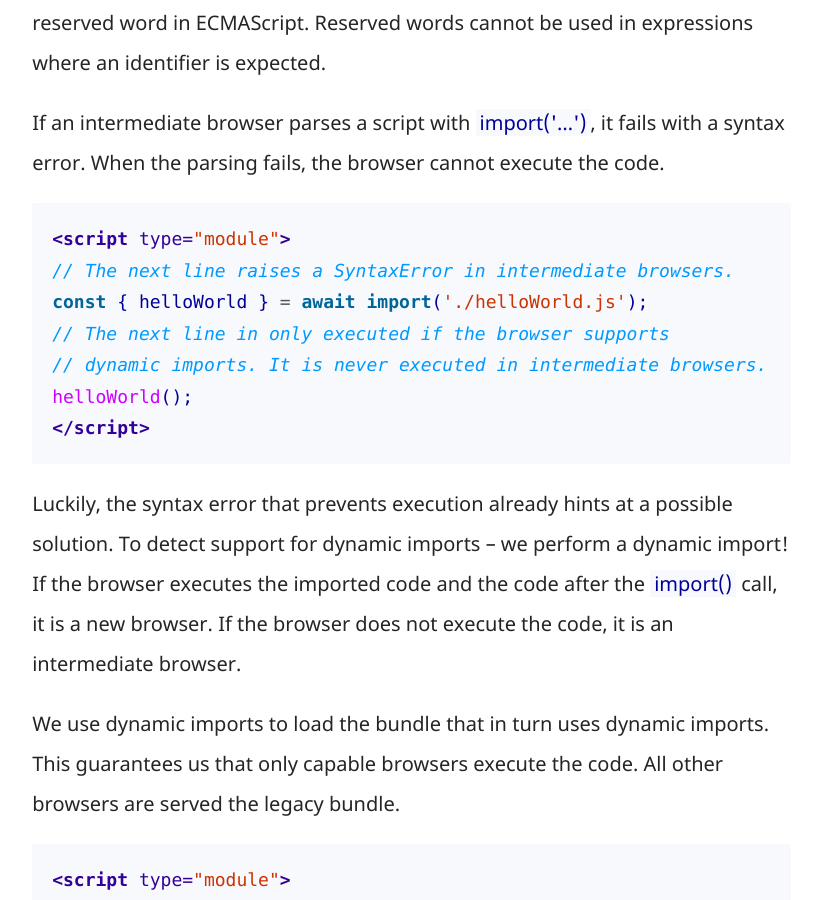
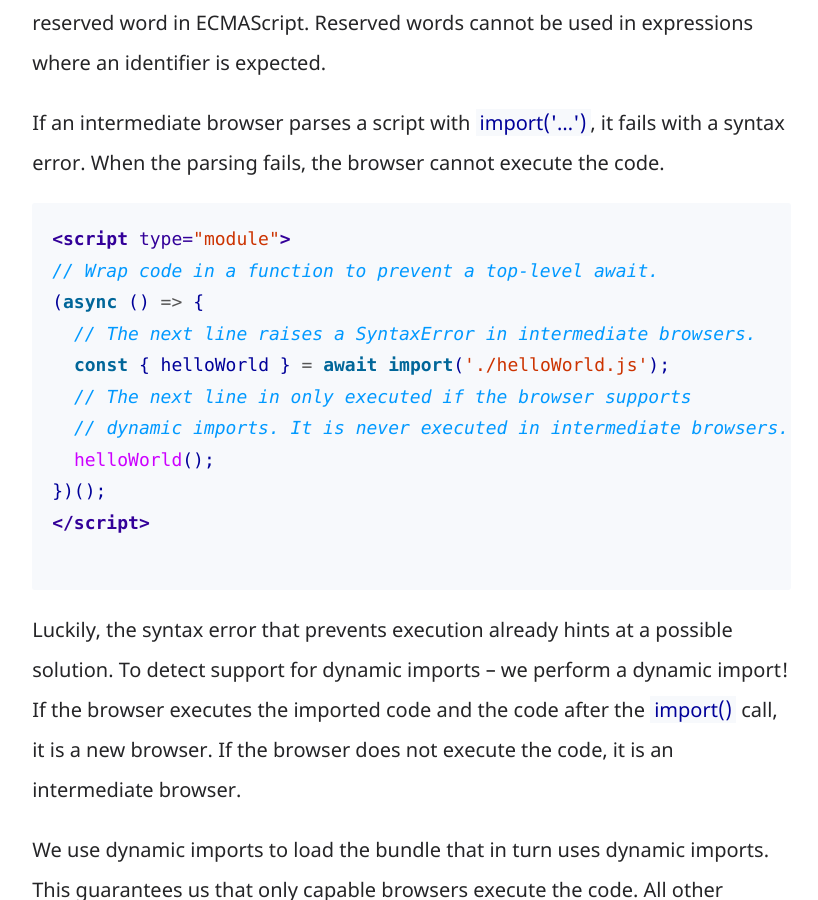
Before and after one commit to molily/molily.de, a Jekyll site: the page built from _posts/2023-04-21-ecmascript-modules.md, in a window 1280 px wide and 900 px high, scrolled down 7246 px. Shown: the whole window, without its empty margins (17-835 px from the left). Built offline with Jekyll 4.4.1, drawn with Linux system fonts in a browser that asks for light colours.

Commit message:
No top-level await, that's really new

````diff
--- a/_posts/2023-04-21-ecmascript-modules.md
+++ b/_posts/2023-04-21-ecmascript-modules.md
@@ -135,12 +135,16 @@ If an intermediate browser parses a script with `import('…')`, it fails with a
 
 ```html
 <script type="module">
-// The next line raises a SyntaxError in intermediate browsers.
-const { helloWorld } = await import('./helloWorld.js');
-// The next line in only executed if the browser supports
-// dynamic imports. It is never executed in intermediate browsers.
-helloWorld();
+// Wrap code in a function to prevent a top-level await.
+(async () => {
+  // The next line raises a SyntaxError in intermediate browsers.
+  const { helloWorld } = await import('./helloWorld.js');
+  // The next line in only executed if the browser supports
+  // dynamic imports. It is never executed in intermediate browsers.
+  helloWorld();
+})();
 </script>
+
 ```
 
 Luckily, the syntax error that prevents execution already hints at a possible solution. To detect support for dynamic imports – we perform a dynamic import! If the browser executes the imported code and the code after the `import()` call, it is a new browser. If the browser does not execute the code, it is an intermediate browser.
````
